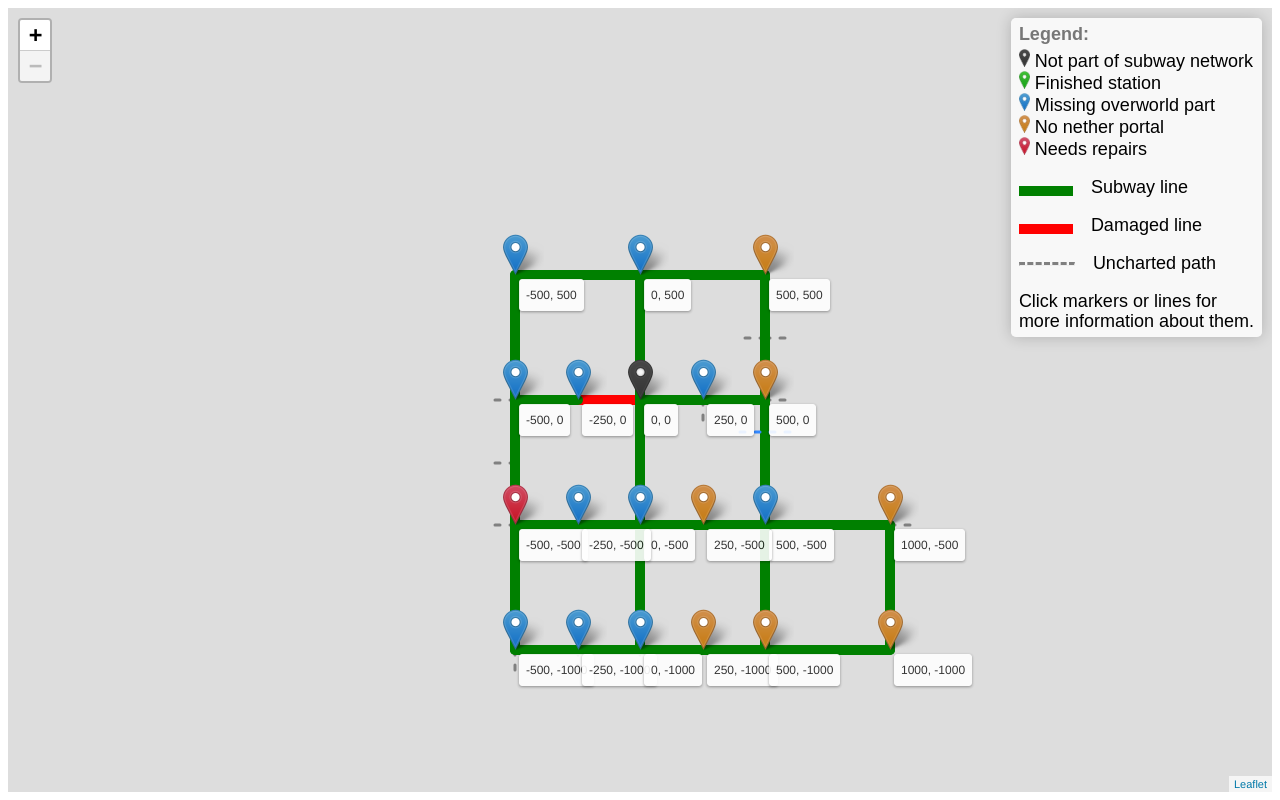
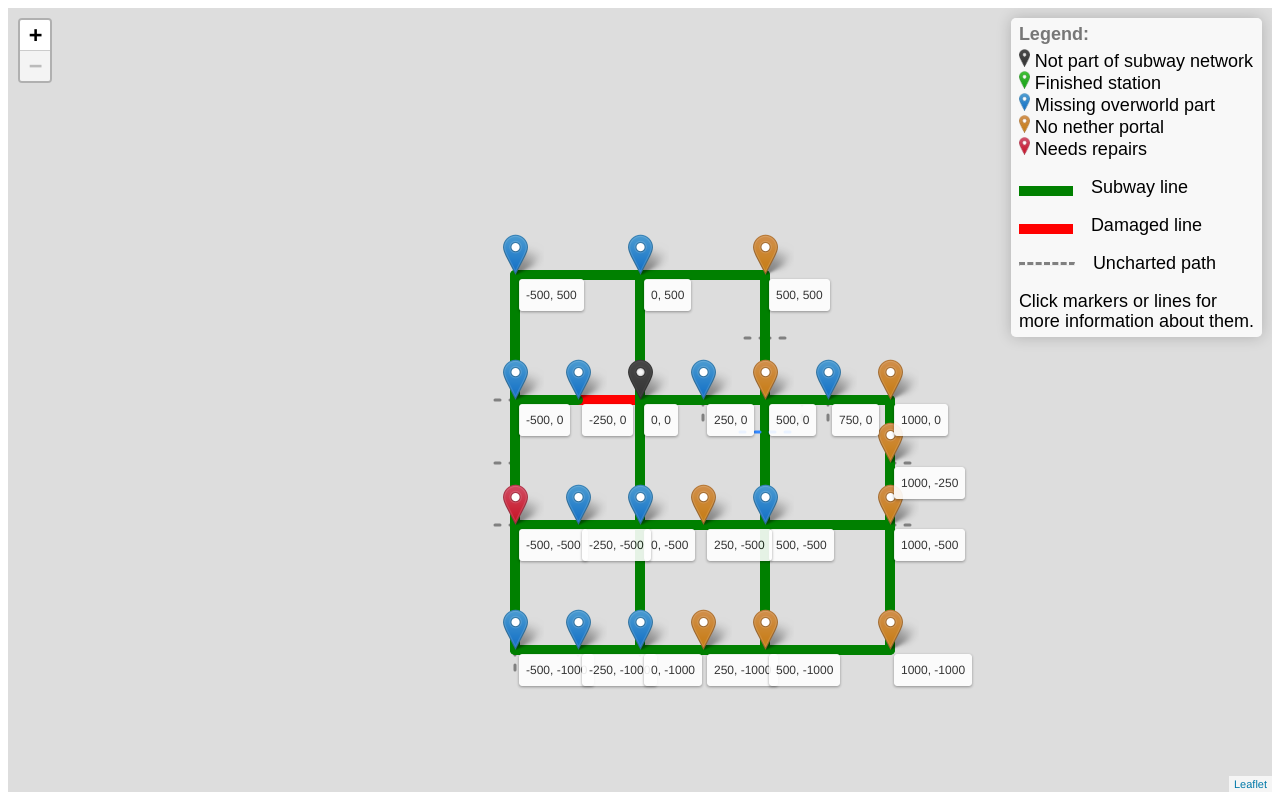
Before and after one commit to C4K3/nethersubway, a plain HTML site: page index.html in a window 1280 px wide. Drawn offline with Linux system fonts and the light colour scheme.

Commit message:
Add 1000, 0

```diff
--- a/index.html
+++ b/index.html
@@ -111,16 +111,16 @@ var needswork = function(x) {
 	}).bindPopup('Needs work');
 };
 var unexploredpath = function(x, z, direction) {
-	if (direction == 'up') {
+	if (direction == 'up' || direction == 'south') {
 		var newx = x;
 		var newz = z + 100;
-	} else if (direction == 'down') {
+	} else if (direction == 'down' || direction == 'north') {
 		var newx = x;
 		var newz = z - 100;
-	} else if (direction == 'left') {
+	} else if (direction == 'left' || direction == 'west') {
 		var newx = x - 100;
 		var newz = z;
-	} else if (direction == 'right') {
+	} else if (direction == 'right' || direction == 'east') {
 		var newx = x + 100;
 		var newz = z;
 	} else {
@@ -154,6 +154,8 @@ station(-500, 500);
 station(-250, -500);
 station(250, -500, orangeIcon);
 
+station(750, 0);
+
 station(-500, -1000);
 station(-250, -1000);
 station(0, -1000);
@@ -161,6 +163,8 @@ station(250, -1000, orangeIcon);
 station(500, -1000, orangeIcon);
 station(1000, -1000, orangeIcon);
 station(1000, -500, orangeIcon);
+station(1000, -250, orangeIcon);
+station(1000, 0, orangeIcon);
 
 // Unexplored paths
 unexploredpath(500, 250, 'left');
@@ -175,12 +179,16 @@ unexploredpath(0, -1000, 'down');
 unexploredpath(250, 0, 'up');
 unexploredpath(250, 0, 'down');
 unexploredpath(1000, -500, 'right');
+unexploredpath(1000, -250, 'right');
+unexploredpath(750, 0, 'up');
+unexploredpath(750, 0, 'down');
+unexploredpath(648, 0, 'north');
 
 // Left-Right subway paths, from top to bottom
 subwaypath(-500, 500, 500, 500);
 needswork(subwaypath(0, 0, -250, 0));
 subwaypath(-250, 0, -500, 0);
-subwaypath(0, 0, 500, 0);
+subwaypath(0, 0, 1000, 0);
 subwaypath(-500, -500, 1000, -500);
 subwaypath(-500, -1000, 1000, -1000);
 
@@ -188,7 +196,7 @@ subwaypath(-500, -1000, 1000, -1000);
 subwaypath(-500, 500, -500, -1000);
 subwaypath(0, 500, 0, -1000);
 subwaypath(500, 500, 500, -1000);
-subwaypath(1000, -500, 1000, -1000);
+subwaypath(1000, 0, 1000, -1000);
 
 // Misc paths
 dashedline(400, -126, 600, -126).bindPopup('Ice path at y=10 z = -126. Unexplored.');
```
